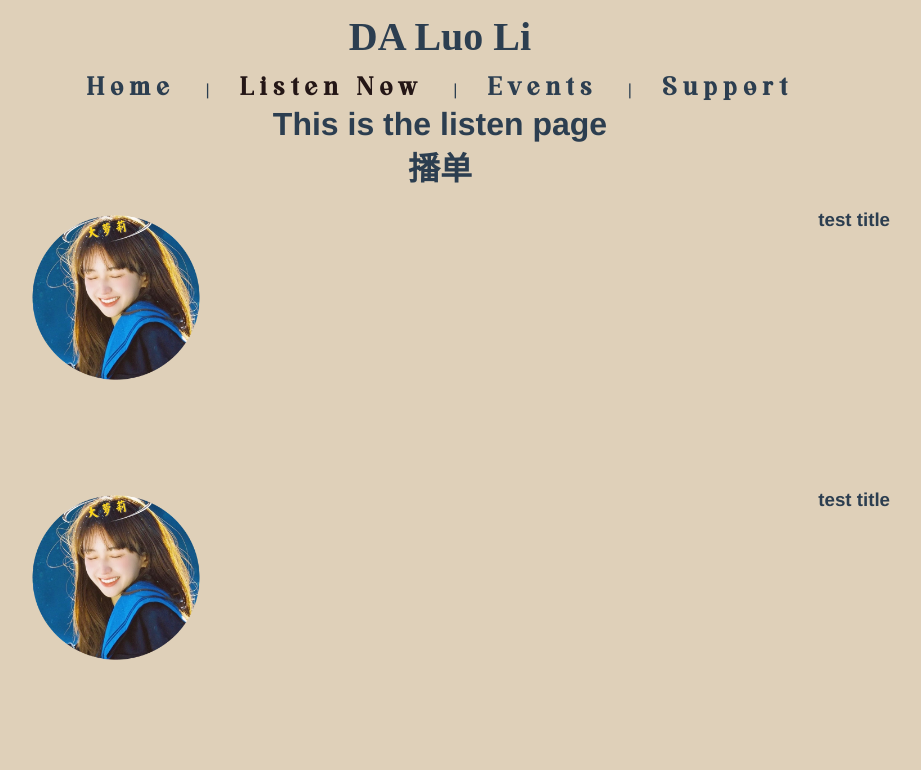
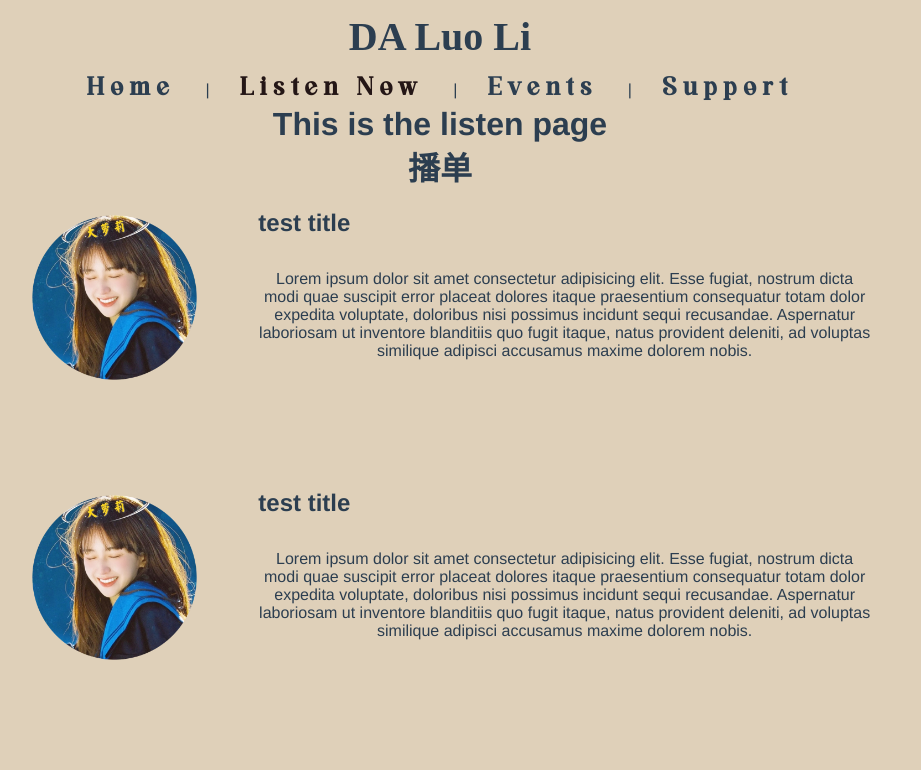
Before and after one commit to CYcitizen/luer, a Vue app: page /listen in a window 1280 px wide. Shown: the top 770 px of the page, without its empty margins (200-1121 px from the left). Built offline with nearby package versions, Linux system fonts and the light colour scheme; a web font is replaced by a local one.

Commit message:
added more details for playList

```diff
--- a/src/components/PlayList.vue
+++ b/src/components/PlayList.vue
@@ -6,8 +6,16 @@
 
   <div id="play-list">
     <img id="title-img" src="../assets/logo.png" alt="" srcset="" />
-    <div id="deciption">
-      <h3>test title</h3>
+    <div id="description">
+      <h2>test title</h2>
+      <p>
+        Lorem ipsum dolor sit amet consectetur adipisicing elit. Esse fugiat,
+        nostrum dicta modi quae suscipit error placeat dolores itaque
+        praesentium consequatur totam dolor expedita voluptate, doloribus nisi
+        possimus incidunt sequi recusandae. Aspernatur laboriosam ut inventore
+        blanditiis quo fugit itaque, natus provident deleniti, ad voluptas
+        similique adipisci accusamus maxime dolorem nobis.
+      </p>
     </div>
   </div>
 </template>
@@ -22,7 +30,6 @@
   display: flex;
   flex-direction: row;
   justify-content: space-between;
-
   padding-bottom: 3px;
   background-image: linear-gradient(rgb(95, 64, 37), rgb(95, 64, 37));
   background-position: 0 100%; /*OR bottom left*/
@@ -31,13 +38,26 @@
   transition: background-size 0.3s, background-position 0s 0.3s; /*change after the size immediately*/
 }
 #play-list:hover {
-  /* transform: translateY(-5px); */
-  /* translate: 0.3s; */
+  transform: translateY(-5px);
+  translate: 0.3s;
   background-position: 50% 100%; /*OR bottom right*/
   background-size: 100% 3px;
+  box-shadow: rgba(60, 64, 67, 0.3) 0px 1px 2px 0px,
+    rgba(60, 64, 67, 0.15) 0px 2px 6px 2px;
 }
-#play-list h3 {
+#description {
+  height: 100%;
+  width: 100%;
+  /* background-color: rgb(60, 117, 49); */
+}
+
+#description h2 {
   /* background-color: blue; */
+  display: inline-block;
+  margin-right: 80%;
+}
+#description p {
+  margin: 5% 3%;
 }
 #title-img {
   /* background-color: aquamarine; */
```
